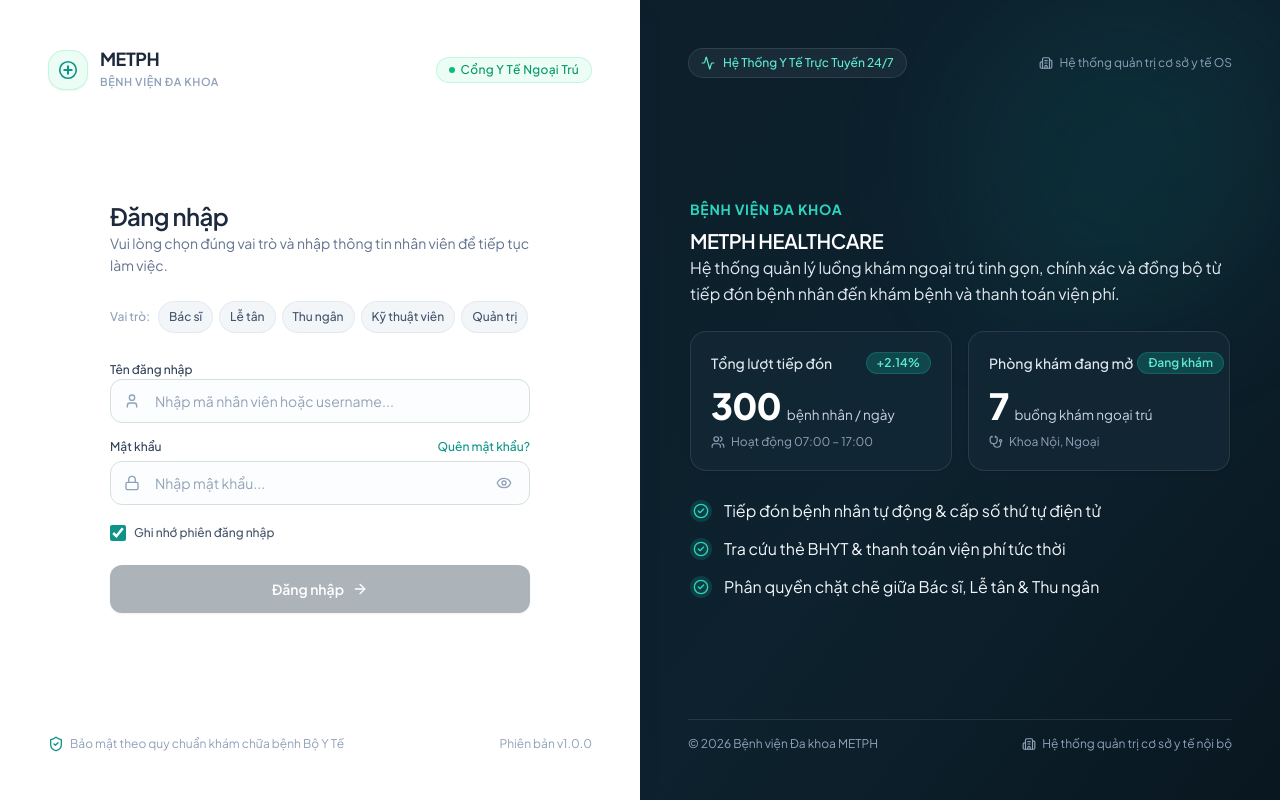
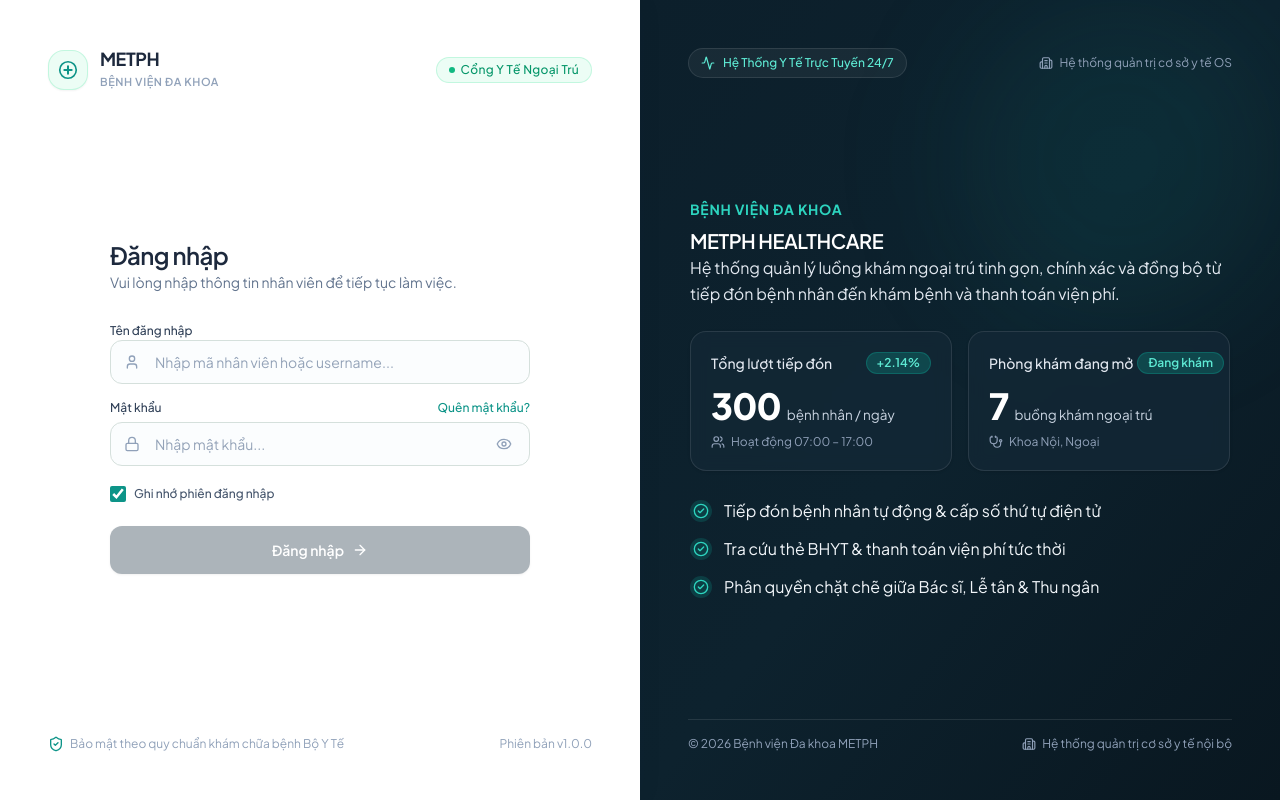
Before and after one commit to manhthang-svg/clinic-management-system, a React (Vite) app in the folder frontend/: page / in a window 1280 px wide. Built offline with nearby package versions, Linux system fonts and the light colour scheme; no server answers.

Commit message:
bỏ vai trò trên login

```diff
--- a/frontend/src/app/App.jsx
+++ b/frontend/src/app/App.jsx
@@ -27,12 +27,8 @@ export function App({ sessionManager = defaultSessionManager, accountApi }) {
     if (session.status === 'anonymous') {
         return (
             <LoginPage
-                onLogin={async (username, password, expectedRole) => {
-                    const sessionData = await sessionManager.login(username, password);
-                    if (expectedRole && sessionData?.account?.role && sessionData.account.role !== expectedRole) {
-                        sessionManager.clear();
-                        throw new Error(`Tài khoản không thuộc vai trò ${ROLE_LABELS[expectedRole] || expectedRole}. Vui lòng chọn đúng vai trò.`);
-                    }
+                onLogin={async (username, password) => {
+                    await sessionManager.login(username, password);
                 }}
             />
         );
--- a/frontend/src/features/auth/LoginPage.jsx
+++ b/frontend/src/features/auth/LoginPage.jsx
@@ -11,17 +11,7 @@ function errorMessage(error) {
     }
     return 'Không thể đăng nhập lúc này. Vui lòng thử lại.';
 }
-/** UC-1 Login with Hospital Management Design System matching reference design. */
-const ROLES = [
-    { name: 'Bác sĩ', user: 'bs.tranvanan', role: 'DOCTOR' },
-    { name: 'Lễ tân', user: 'lt.nguyenthihong', role: 'RECEPTIONIST' },
-    { name: 'Thu ngân', user: 'tn.phamthithu', role: 'CASHIER' },
-    { name: 'Kỹ thuật viên', user: 'ktv.nguyenvanbao', role: 'TECHNICIAN' },
-    { name: 'Quản trị', user: 'admin', role: 'ADMIN' },
-];
-
 export function LoginPage({ onLogin }) {
-    const [selectedRole, setSelectedRole] = useState(null);
     const [username, setUsername] = useState('');
     const [password, setPassword] = useState('');
     const [showPassword, setShowPassword] = useState(false);
@@ -29,21 +19,12 @@ export function LoginPage({ onLogin }) {
     const [submitting, setSubmitting] = useState(false);
     const [rememberMe, setRememberMe] = useState(true);
 
-    function handleSelectRole(r) {
-        setSelectedRole(r);
-        setError(null);
-    }
-
     async function handleSubmit(event) {
         event.preventDefault();
         setSubmitting(true);
         setError(null);
         try {
-            if (selectedRole?.role) {
-                await onLogin(username.trim(), password, selectedRole.role);
-            } else {
-                await onLogin(username.trim(), password);
-            }
+            await onLogin(username.trim(), password);
         }
         catch (cause) {
             setError(errorMessage(cause));
@@ -89,28 +70,8 @@ export function LoginPage({ onLogin }) {
                 Đăng nhập
               </h1>
               <p className="text-sm text-slate-500 leading-relaxed">
-                Vui lòng chọn đúng vai trò và nhập thông tin nhân viên để tiếp tục làm việc.
+                Vui lòng nhập thông tin nhân viên để tiếp tục làm việc.
               </p>
-            </div>
-
-            {/* Quick Role Select Pills */}
-            <div className="flex items-center gap-1.5 mb-6 overflow-x-auto no-scrollbar">
-              <span className="text-xs text-slate-400 font-medium shrink-0 mr-0.5">Vai trò:</span>
-              {ROLES.map((role) => (
-                <button
-                  key={role.name}
-                  type="button"
-                  onClick={() => handleSelectRole(role)}
-                  className={`px-2.5 py-1 rounded-full text-[12px] font-medium transition-all cursor-pointer whitespace-nowrap shrink-0 ${
-                    selectedRole?.role === role.role
-                      ? 'bg-[#ecfdf5] text-[#059669] border border-[#a7f3d0] shadow-xs font-semibold'
-                      : 'bg-slate-100/90 text-slate-600 border border-slate-200/80 hover:bg-slate-200/80 hover:text-slate-800'
-                  }`}
-                  title={`Đăng nhập với vai trò ${role.name}`}
-                >
-                  {role.name}
-                </button>
-              ))}
             </div>
 
             <form className="space-y-4" onSubmit={handleSubmit} noValidate>
```
